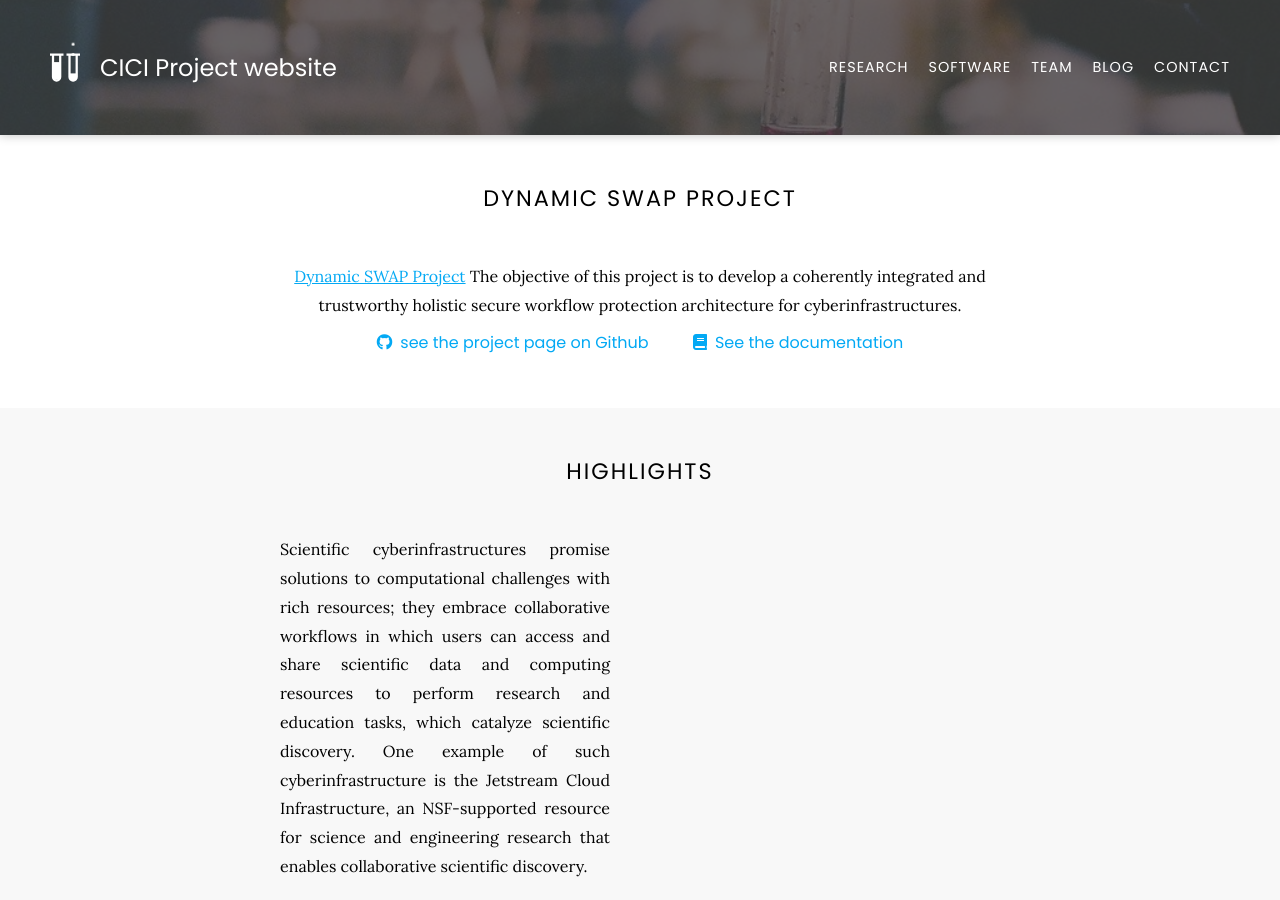
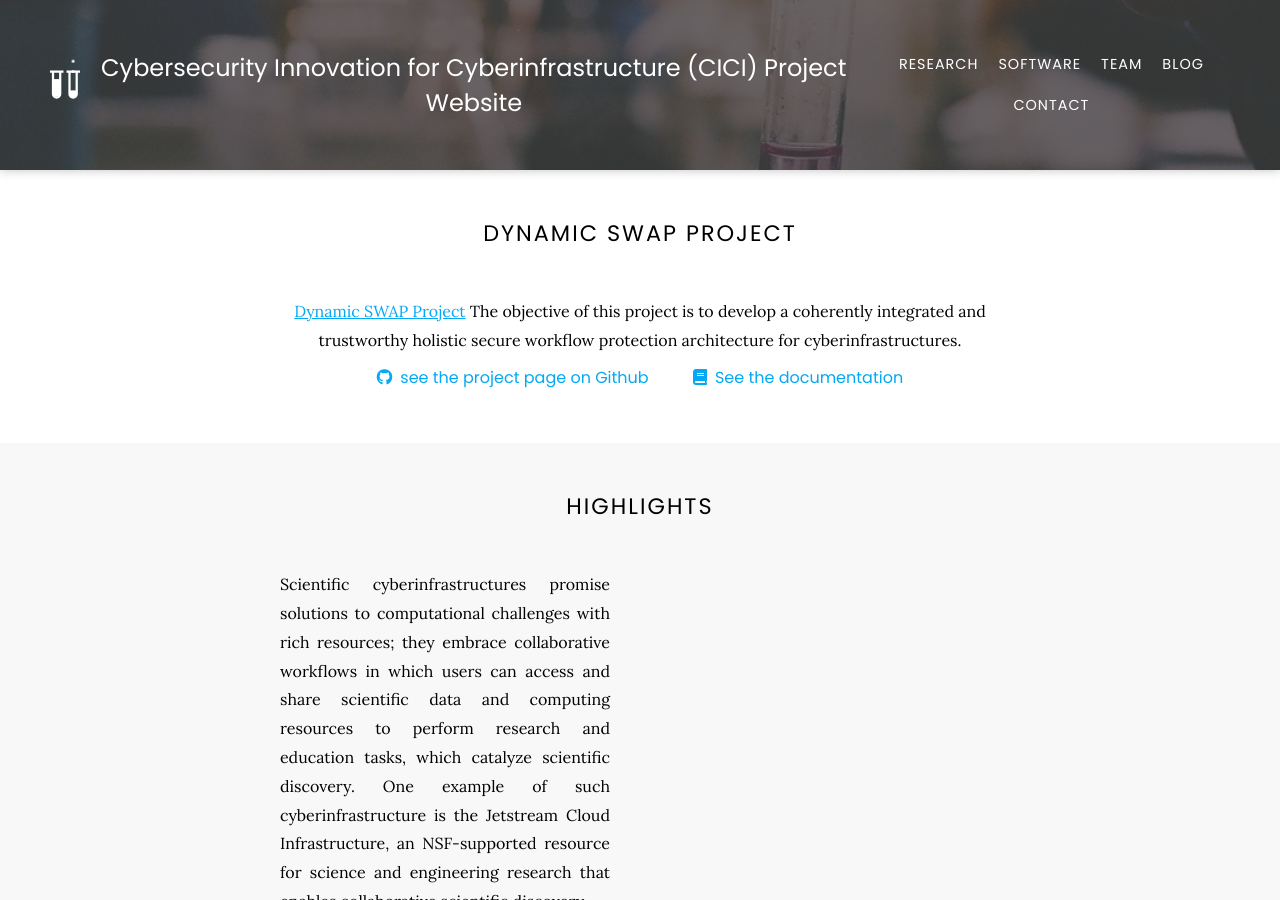
Before and after one commit to jpinnamraju/CICI, a Jekyll site: the page built from index.md, in a window 1280 px wide and 900 px high. Built offline with Jekyll 4.4.1, drawn with Linux system fonts in a browser that asks for light colours; nearby versions of some CDN libraries.

Commit message:
added title

```diff
--- a/_config.yml
+++ b/_config.yml
@@ -1,5 +1,5 @@
 # site-wide variables
-title: CICI Project website
+title: Cybersecurity Innovation for Cyberinfrastructure (CICI) Project Website
 email: csgrad@iupui.edu
 google: https://www.nsf.gov/awardsearch/showAward?AWD_ID=1839746
 github: https://github.com/iupui-soic/dynaswap
```
